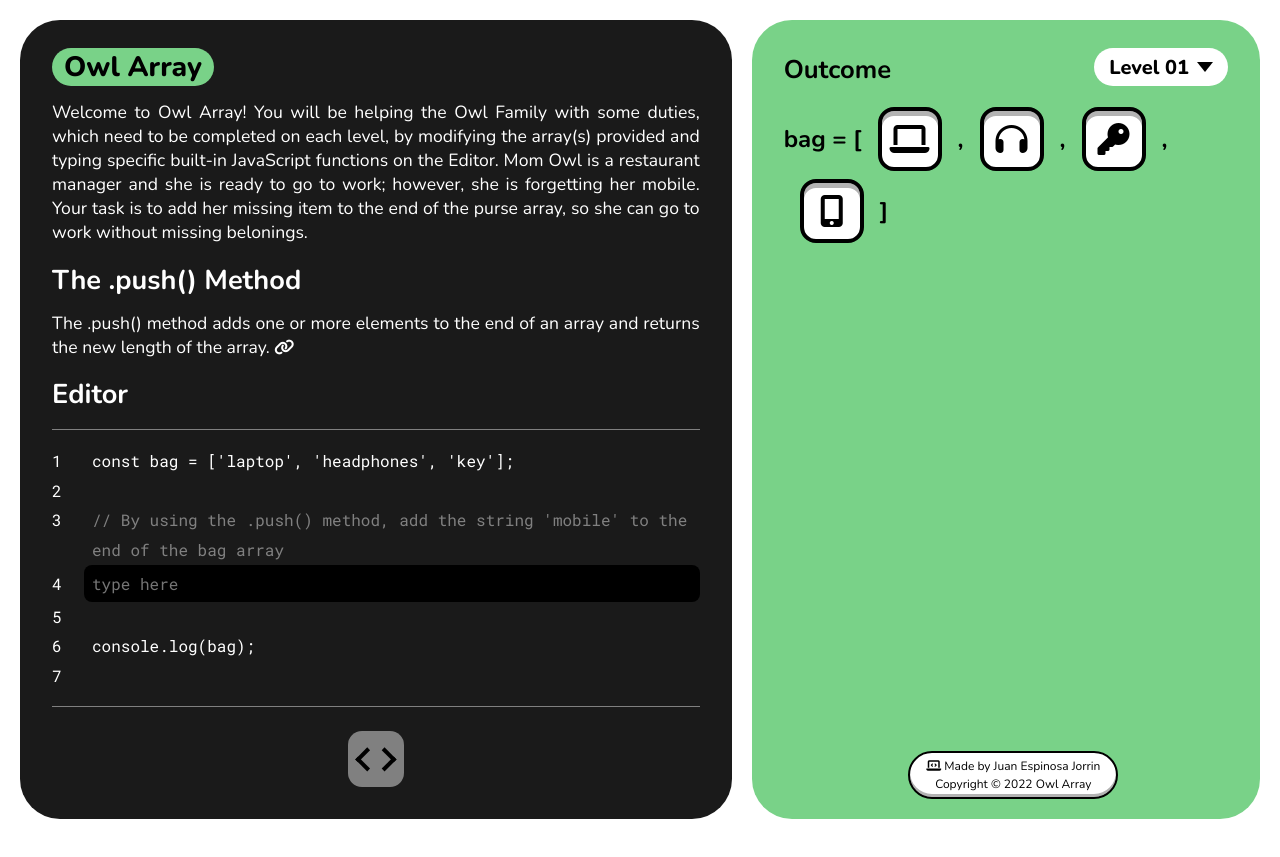
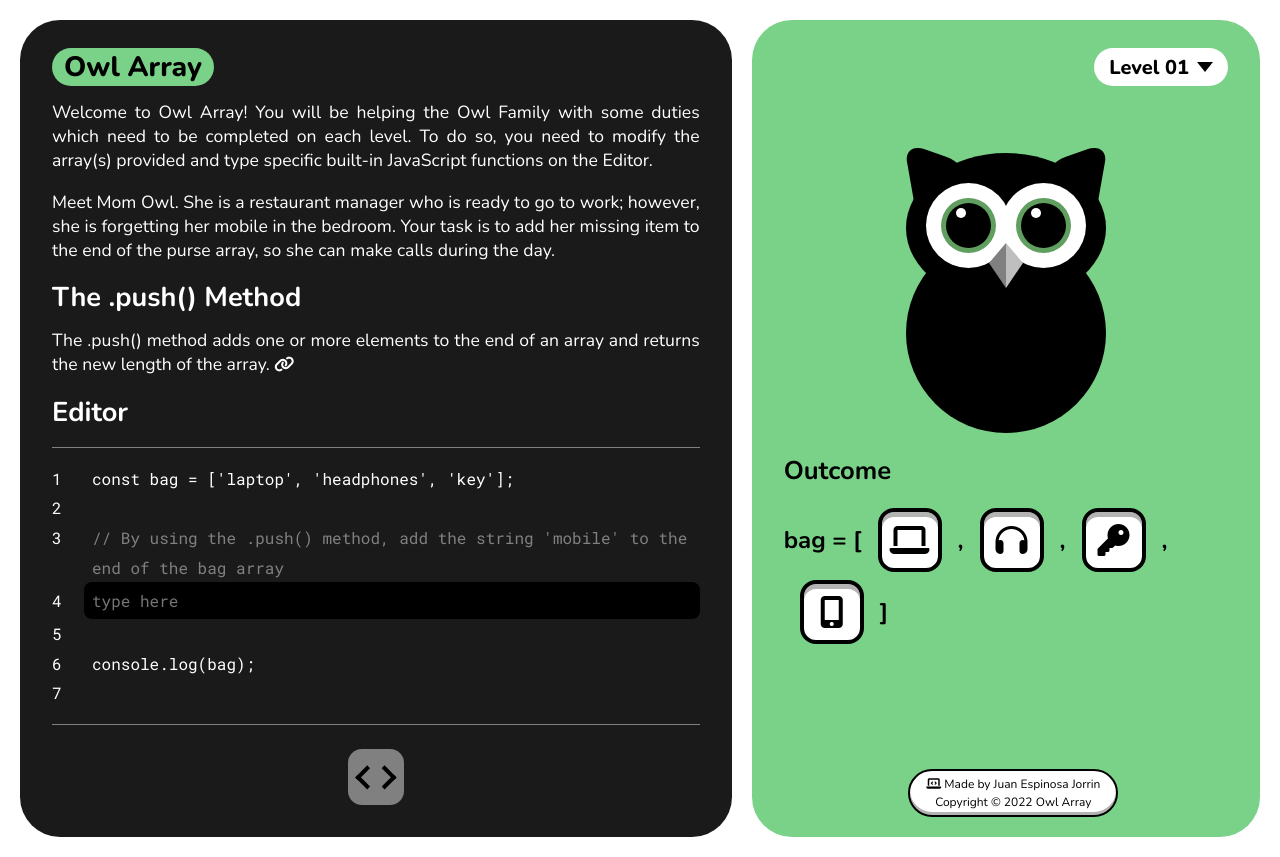
Before and after one commit to juanej88/owl-array, a React (Create React App) app: page / in a window 1280 px wide. Built offline with nearby package versions, Linux system fonts and the light colour scheme; the HTML template or start-up script is replaced by a standard one.

Commit message:
Create Owl component and add ears, eyes and nose

```diff
--- a/src/components/Button.jsx
+++ b/src/components/Button.jsx
@@ -3,7 +3,7 @@ import '../stylesheets/Button.css';
 
 const Button = ({ complete }) => {
   return (
-    <button id='next' className={complete ? 'complete' : 'no-complete'}>
+    <button id='next-button' className={complete ? 'complete' : 'no-complete'}>
       {!complete && <i className='arrow arrow-left'></i>}
       <i className='arrow arrow-right'></i>
     </button>
--- a/src/components/Instructions.jsx
+++ b/src/components/Instructions.jsx
@@ -5,6 +5,7 @@ const Instructions = (props) => {
   return (
     <article>
       <p className='instructions first'>{props.instructions}</p>
+      <p className='instructions'>{props.instructions2}</p>
       <h1>{props.method}</h1>
       <p className='instructions'>
         {props.mozillaDefinition}
--- a/src/components/Main.jsx
+++ b/src/components/Main.jsx
@@ -4,6 +4,7 @@ import Instructions from './Instructions';
 import Editor from './Editor';
 import Button from './Button';
 import Display from './Display';
+import Owl from './Owl';
 
 const Main = (props) => {
   return (
@@ -11,7 +12,8 @@ const Main = (props) => {
       <section className='container instructions--editor'>
         <Instructions
           method='The .push() Method'
-          instructions='Welcome to Owl Array! You will be helping the Owl Family with some duties, which need to be completed on each level, by modifying the array(s) provided and typing specific built-in JavaScript functions on the Editor. Mom Owl is a restaurant manager and she is ready to go to work; however, she is forgetting her mobile. Your task is to add her missing item to the end of the purse array, so she can go to work without missing belonings.'
+          instructions='Welcome to Owl Array! You will be helping the Owl Family with some duties which need to be completed on each level. To do so, you need to modify the array(s) provided and type specific built-in JavaScript functions on the Editor.'
+          instructions2='Meet Mom Owl. She is a restaurant manager who is ready to go to work; however, she is forgetting her mobile in the bedroom. Your task is to add her missing item to the end of the purse array, so she can make calls during the day.'
           link='https://developer.mozilla.org/en-US/docs/Web/JavaScript/Reference/Global_Objects/Array/push'
           mozillaDefinition='The .push() method adds one or more elements to the end of an array and returns the new length of the array.'
         />
@@ -21,6 +23,7 @@ const Main = (props) => {
         />
       </section>
       <section className='container display'>
+        <Owl />
         <Display />
       </section>
     </main>
--- /dev/null
+++ b/src/components/Owl.jsx
@@ -0,0 +1,37 @@
+import React from 'react';
+import '../stylesheets/Owl.css';
+
+const Owl = (props) => {
+  return (
+    <div id='owl'>
+
+      <div className="owl--top-body">
+        <div className='owl--ears'>
+          <div className='ear left-ear'></div>
+          <div className='ear right-ear'></div>
+        </div>
+        <div className='owl--eyes'>
+          <div className='eye-container left-eye'>
+            <div className='eye-ball'>
+              <div className='eye-reflection'></div>
+            </div>
+          </div>
+          <div className='eye-container right-eye'>
+            <div className='eye-ball'>
+              <div className='eye-reflection'></div>
+            </div>
+          </div>
+        </div>
+        <div className='owl--nose'>
+          <div className='nose-left'></div>
+          <div className='nose-right'></div>
+        </div>
+      </div>
+
+      <div className="owl--bottom-body"></div>
+
+    </div>
+  );
+};
+
+export default Owl;
--- a/src/stylesheets/Button.css
+++ b/src/stylesheets/Button.css
@@ -1,4 +1,4 @@
-#next {
+#next-button {
   align-self: center;
   height: 3.5rem;
   width: 3.5rem;
@@ -7,6 +7,7 @@
   justify-content: center;
   align-items: center;
   border-radius: 25%;
+  z-index: 100;
 }
 
 .complete {
--- a/src/stylesheets/Main.css
+++ b/src/stylesheets/Main.css
@@ -29,5 +29,5 @@
   background-color: var(--green);
   display: flex;
   flex-direction: column;
-  justify-content: space-between;
+  justify-content: space-evenly;
 }
--- /dev/null
+++ b/src/stylesheets/Owl.css
@@ -0,0 +1,129 @@
+#owl {
+  align-self: center;
+  font-size: 10px;
+  height: 20em;
+}
+
+/* Owl Top Body */
+
+.owl--top-body {
+  align-self: center;
+  height: 15em;
+  width: 20em;
+  border-radius: 50%;
+  background-color: black;
+  display: flex;
+  flex-direction: column;
+  align-items: center;
+}
+
+/* Owl Ears */
+
+.owl--ears {
+  display: flex;
+  height: 5em;
+  width: 24em;
+}
+
+.ear {
+  height: 12em;
+  width: 6em;
+  background-color: black;
+}
+
+.left-ear {
+  transform: skew(10deg) skewY(20deg);
+  border-radius: 20px;
+  position: relative;
+  right: -30px;
+}
+
+.right-ear {
+  transform: skew(-10deg) skewY(-20deg);
+  border-radius: 20px;
+  position: relative;
+  right: -90px;
+}
+
+/* Owl Eyes */
+
+.owl--eyes {
+  height: 9em;
+  width: 18.25em;
+  position: relative;
+  top: -2em;
+  display: flex;
+  justify-content: center;
+  z-index: 10;
+}
+
+.eye-container {
+  height: 8.5em;
+  width: 8.5em;
+  position: relative;
+  display: flex;
+  align-items: center;
+  justify-content: center;
+  background-color: white;
+  border-radius: 50%;
+}
+
+.left-eye {
+  left: 0.5em;
+}
+
+.right-eye {
+  right: 0.5em;
+}
+
+.eye-ball {
+  height: 4.5em;
+  width: 4.5em;
+  background-color: black;
+  box-shadow: 0 0 0 5px hsl(120, 25%, 50%);
+  border-radius: 50%;
+  z-index: 50;
+}
+
+.eye-reflection {
+  height: 1em;
+  width: 1em;
+  position: relative;
+  top: 0.5em;
+  left: 1em;
+  background-color: white;
+  border-radius: 50%;
+}
+
+/* Owl Nose */
+
+.owl--nose {
+  position: relative;
+  top: -4.5em;
+  z-index: 20;
+}
+
+.nose-left {
+  display: inline-block;
+  border-top: 2em solid transparent;
+  border-right: 1.75em solid hsl(130, 0%, 50%);
+  border-bottom: 2.5em solid transparent;
+}
+
+.nose-right {
+  display: inline-block;
+  border-top: 2em solid transparent;
+  border-left: 1.75em solid hsl(130, 0%, 75%);
+  border-bottom: 2.5em solid transparent;
+}
+
+/* Owl Bottom Body */
+
+.owl--bottom-body {
+  position: relative;
+  top: -7em;
+  height: 20em;
+  width: 20em;
+  background-color: black;
+  border-radius: 50%;
+}
```
